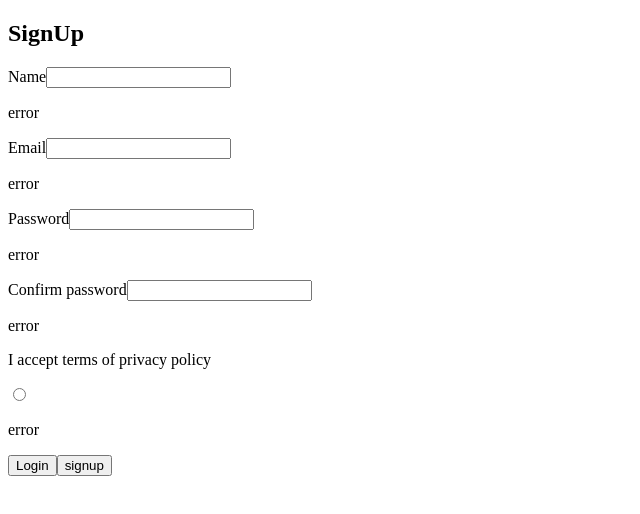
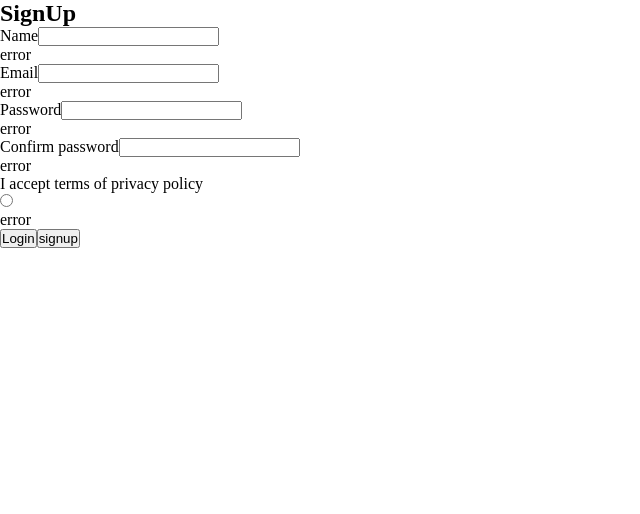
Before and after one commit to erfanbahramnia/authentication, a React (Create React App) app: page / in a window 1280 px wide. Shown: the top 514 px of the page, without its empty margins (0-640 px from the left). Built offline with nearby package versions, Linux system fonts and the light colour scheme.

Commit message:
font returned to default and universal style file imported to index.js

```diff
--- a/src/index.css
+++ b/src/index.css
@@ -1,5 +1,4 @@
 * {
     margin: 0;
     padding: 0;
-    font-family: Arial, Helvetica, sans-serif;
 }
--- a/src/index.js
+++ b/src/index.js
@@ -4,6 +4,8 @@ import ReactDOM from 'react-dom/client';
 // components
 import App from './App';
 
+// style
+import "./index.css";
 
 const root = ReactDOM.createRoot(document.getElementById('root'));
 root.render(
```
